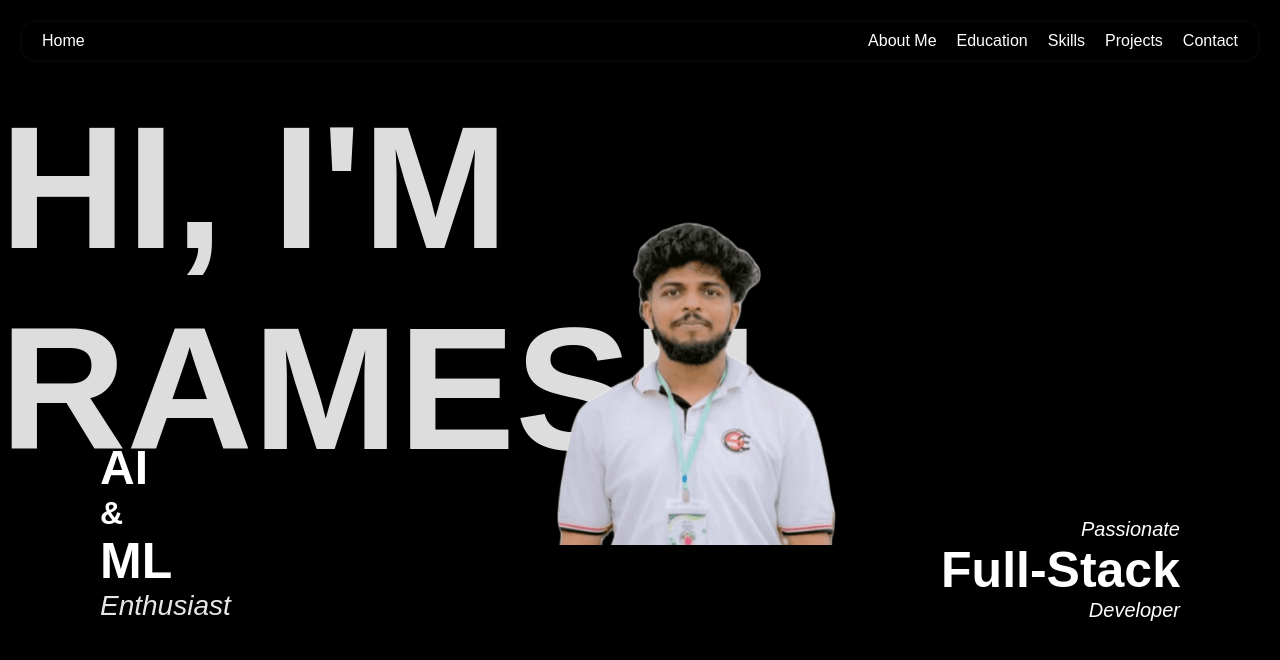
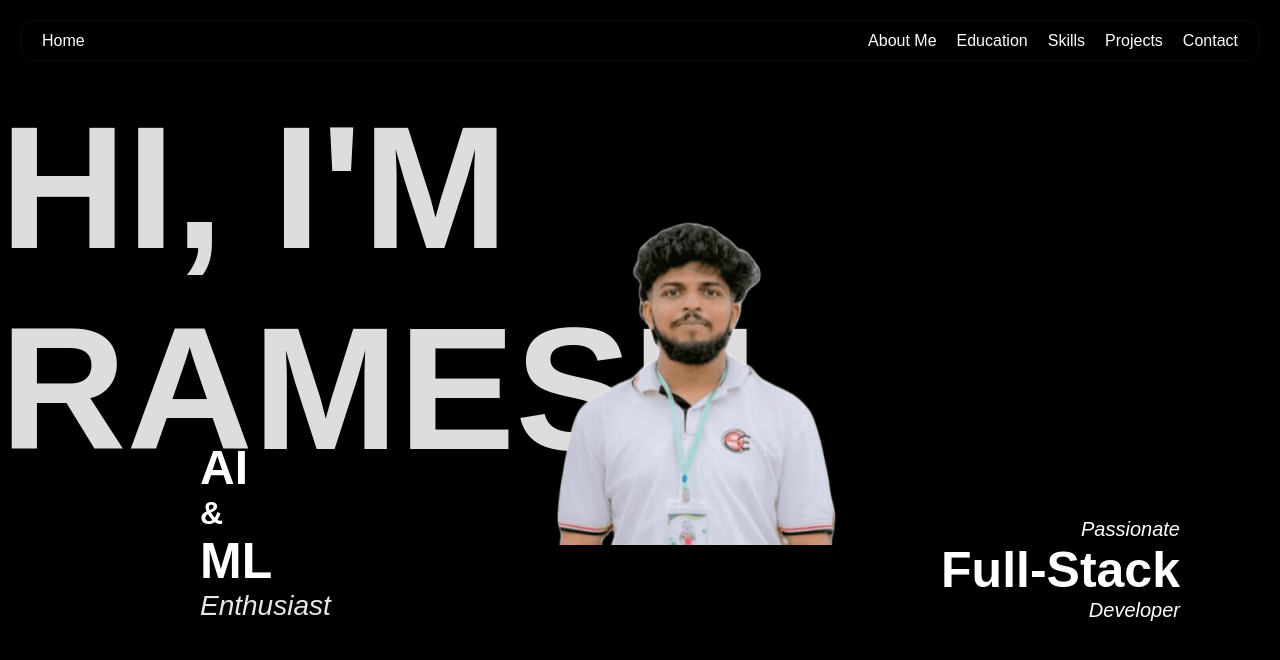
Before and after one commit to ramesh-2003-krishan/Portfolio, a React (Create React App) app in the folder portfolio/: page / in a window 1280 px wide. Shown: the top 660 px of the page. Built offline with nearby package versions, Linux system fonts and the light colour scheme.

Commit message:
home:left and right texts aligned

```diff
--- a/portfolio/src/style/Home.css
+++ b/portfolio/src/style/Home.css
@@ -56,7 +56,7 @@ body {
 
 .left-text {
   position: absolute;
-  left: 100px;
+  left: 200px;
   bottom: 100px;
   text-align: left;
 }
```
